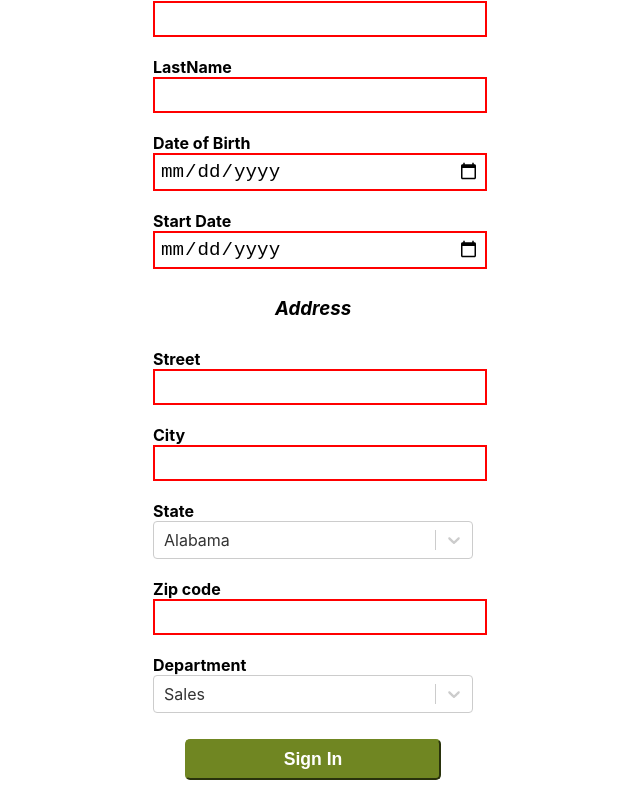
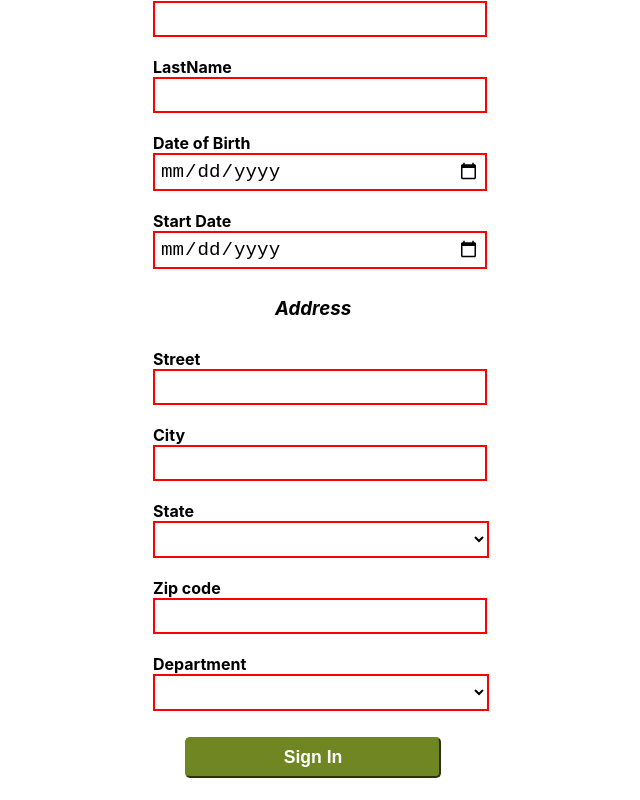
Before and after one commit to HZDevops/wealth-health-react, a React (Create React App) app: page / in a window 1280 px wide. Shown: the part 377-1177 px from the top of the page, without its empty margins (327-967 px from the left). Built offline with nearby package versions, Linux system fonts and the light colour scheme.

Commit message:
Replace Select react with select html

```diff
--- a/package.json
+++ b/package.json
@@ -14,7 +14,6 @@
     "react-redux": "^8.0.5",
     "react-router-dom": "^6.6.1",
     "react-scripts": "5.0.1",
-    "react-select": "^5.7.0",
     "web-vitals": "^2.1.4"
   },
   "scripts": {
--- a/src/components/EmployeeForm/EmployeeForm.css
+++ b/src/components/EmployeeForm/EmployeeForm.css
@@ -33,10 +33,18 @@ input {
     font-size: 1.2rem;
 }
 
-input:invalid {
+input:invalid, select:invalid {
     border: 2px solid red;
 }
 
+.form-select {
+    width: 105%;
+    padding: 5px;
+    font-size: 1.2rem;
+    border: 1px solid #b6b3b3;
+    overflow: hidden;
+    background-color: #fff;
+}
 .save-button {
     display: block;
     width: 20%;
--- a/src/components/EmployeeForm/EmployeeForm.js
+++ b/src/components/EmployeeForm/EmployeeForm.js
@@ -1,6 +1,5 @@
 import { useState } from "react";
 import { useStore } from "react-redux";
-import Select from "react-select";
 import { states, departments } from "../../data/options";
 import { employeeAdded } from "../../actions/employee";
 import { Modal } from "@hzdevops/modal-react-library/dist";
@@ -12,29 +11,16 @@ function EmployeeForm() {
   //Modal state initialisation
   const [isOpen, setModal] = useState(false);
 
-  const [formData, setAddFormData] = useState({
-    firstName: "",
-    lastName: "",
-    startDate: "",
-    department: "",
-    birthDate: "",
-    street: "",
-    city: "",
-    state: "",
-    zipCode: "",
-  });
-
-  const handleAddFormChange = (e) => {
-    e.preventDefault();
-
-    const fieldName = e.target.getAttribute("name");
-    const fieldValue = e.target.value;
-
-    const newFormData = { ...formData };
-    newFormData[fieldName] = fieldValue;
-
-    setAddFormData(newFormData);
-  };
+  //Form state initialisation
+  const [firstName, setFirstName] = useState("");
+  const [lastName, setLastName] = useState("");
+  const [birthDate, setBirthDate] = useState("");
+  const [startDate, setStartDate] = useState("");
+  const [street, setStreet] = useState("");
+  const [city, setCity] = useState("");
+  const [state, setState] = useState("Alabama");
+  const [zipCode, setZipCode] = useState("");
+  const [department, setDepartment] = useState("Sales");
 
   /**
    * Close modal
@@ -43,7 +29,22 @@ function EmployeeForm() {
   const closeModal = () => {
     setModal(false);
   };
-
+  /**
+   * Parse the date into a string with a specific format
+   * @param {Object} date - date selected on the Create Employee form
+   * @param {String} option - option related the date field form :birthDate or startDate
+   *
+  const parseDateValue = (date, option) => {
+    const regexDate = new RegExp(/(^..........)/);
+    const dateParsed = date.toISOString().match(regexDate)[0];
+    if (option === "birthDate") {
+      setBirthDateValue(dateParsed);
+      setBirthDate(date);
+    } else if (option === "startDate") {
+      setStartDateValue(dateParsed);
+      setStartDate(date);
+    }
+  };*/
   /**
    * Get the data from the form stored in the state locale,
    * check if the form is valid -> formValidation(),
@@ -52,19 +53,18 @@ function EmployeeForm() {
    */
   const handleSubmit = (e) => {
     e.preventDefault();
-
-    const newEmployee = {
-      firstName: formData.firstName,
-      lastName: formData.lastName,
-      startDate: formData.startDate,
-      department: formData.department,
-      birthDate: formData.birthDate,
-      street: formData.street,
-      city: formData.city,
-      state: formData.state,
-      zipCode: formData.zipCode,
+    const formData = {
+      firstName: firstName,
+      lastName: lastName,
+      birthDate: birthDate,
+      startDate: startDate,
+      street: street,
+      city: city,
+      state: state,
+      zipCode: zipCode,
+      department: department,
     };
-    store.dispatch(employeeAdded(newEmployee));
+    store.dispatch(employeeAdded(formData));
     setModal(true);
 
     const form = document.getElementById("form-employee");
@@ -80,8 +80,8 @@ function EmployeeForm() {
           <input
             className="form-input"
             type="text"
-            name="firstName"
-            onChange={handleAddFormChange}
+            value={firstName}
+            onChange={(e) => setFirstName(e.target.value)}
             required
           />
         </div>
@@ -90,8 +90,8 @@ function EmployeeForm() {
           <input
             className="form-input"
             type="text"
-            name="lastName"
-            onChange={handleAddFormChange}
+            value={lastName}
+            onChange={(e) => setLastName(e.target.value)}
             required
           />
         </div>
@@ -101,7 +101,7 @@ function EmployeeForm() {
             className="formInput"
             type="date"
             name="birthDate"
-            onChange={handleAddFormChange}
+            onChange={(e) => setBirthDate(e.target.value)}
             required
           />
         </div>
@@ -111,7 +111,7 @@ function EmployeeForm() {
             className="formInput"
             type="date"
             name="startDate"
-            onChange={handleAddFormChange}
+            onChange={(e) => setStartDate(e.target.value)}
             required
           />
         </div>
@@ -121,8 +121,8 @@ function EmployeeForm() {
           <input
             className="form-input"
             type="text"
-            name="street"
-            onChange={handleAddFormChange}
+            value={street}
+            onChange={(e) => setStreet(e.target.value)}
             required
           />
         </div>
@@ -131,40 +131,60 @@ function EmployeeForm() {
           <input
             className="form-input"
             type="text"
-            name="city"
-            onChange={handleAddFormChange}
+            value={city}
+            onChange={(e) => setCity(e.target.value)}
             required
           />
         </div>
         <div className="form-element">
           <label htmlFor="">State</label>
-          <Select
-            defaultValue={states[0]}
-            options={states}
-            onChange={handleAddFormChange}
-          />
+          <select
+            className="form-select"
+            name="state"
+            onChange={(e) => setState(e.target.value)}
+            required
+          >
+            <option value=""></option>
+            {states.map((state, index) => {
+              return (
+                <option key={index} value={state.label}>
+                  {state.label}
+                </option>
+              );
+            })}
+          </select>
         </div>
         <div className="form-element">
           <label htmlFor="">Zip code</label>
           <input
             className="form-input"
             type="text"
-            name="zipCode"
+            value={zipCode}
             minLength="5"
             maxLength="5"
             pattern="[0-9.]+"
             title="Zip code must be 5 digits"
-            onChange={handleAddFormChange}
+            onChange={(e) => setZipCode(e.target.value)}
             required
           />
         </div>
         <div className="form-element">
           <label htmlFor="">Department</label>
-          <Select
-            defaultValue={departments[0]}
-            options={departments}
-            onChange={handleAddFormChange}
-          />
+          <select
+            className="form-select"
+            name="department"
+            onChange={(e) => setDepartment(e.target.value)}
+            required
+          >
+            <option value=""></option>
+            {departments.map((department, index) => {
+              return (
+                <option key={index} value={department.label}>
+                  {department.label}
+                </option>
+              );
+            })}
+          </select>
         </div>
         <button className="save-button" onClick={handleSubmit}>
           Sign In
```
Also changed, not shown: 2 other files (tests, documents, lock files or other folders).
